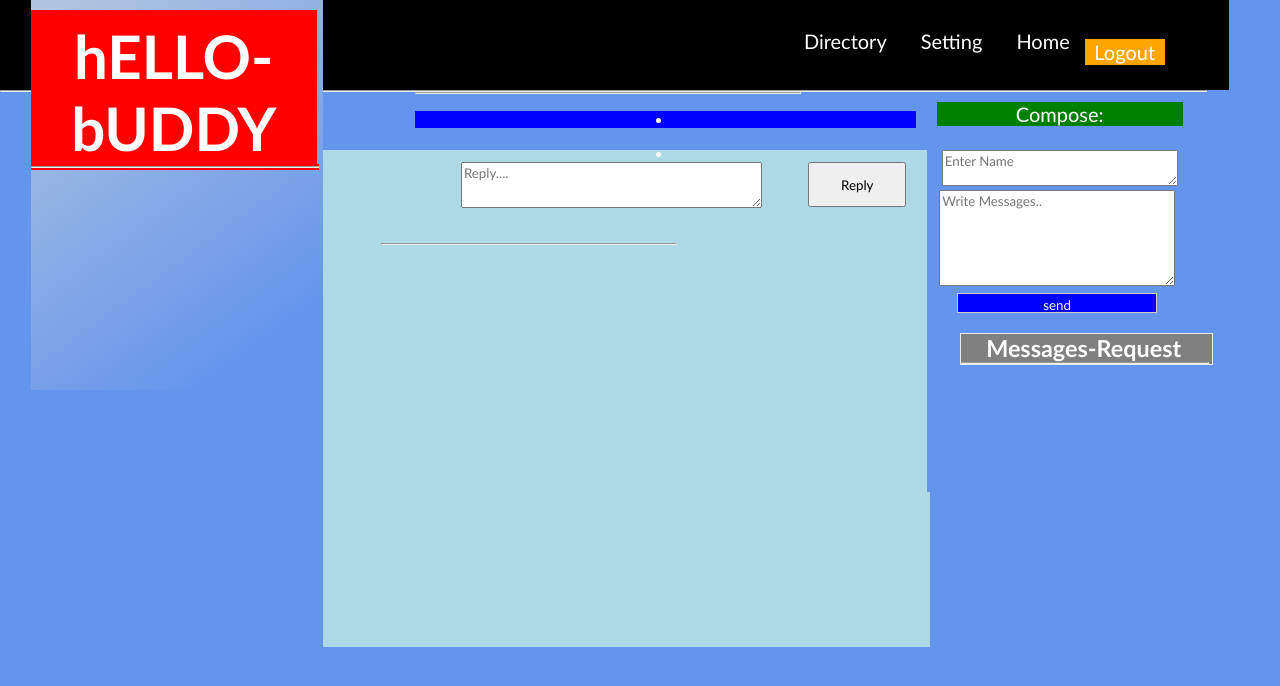
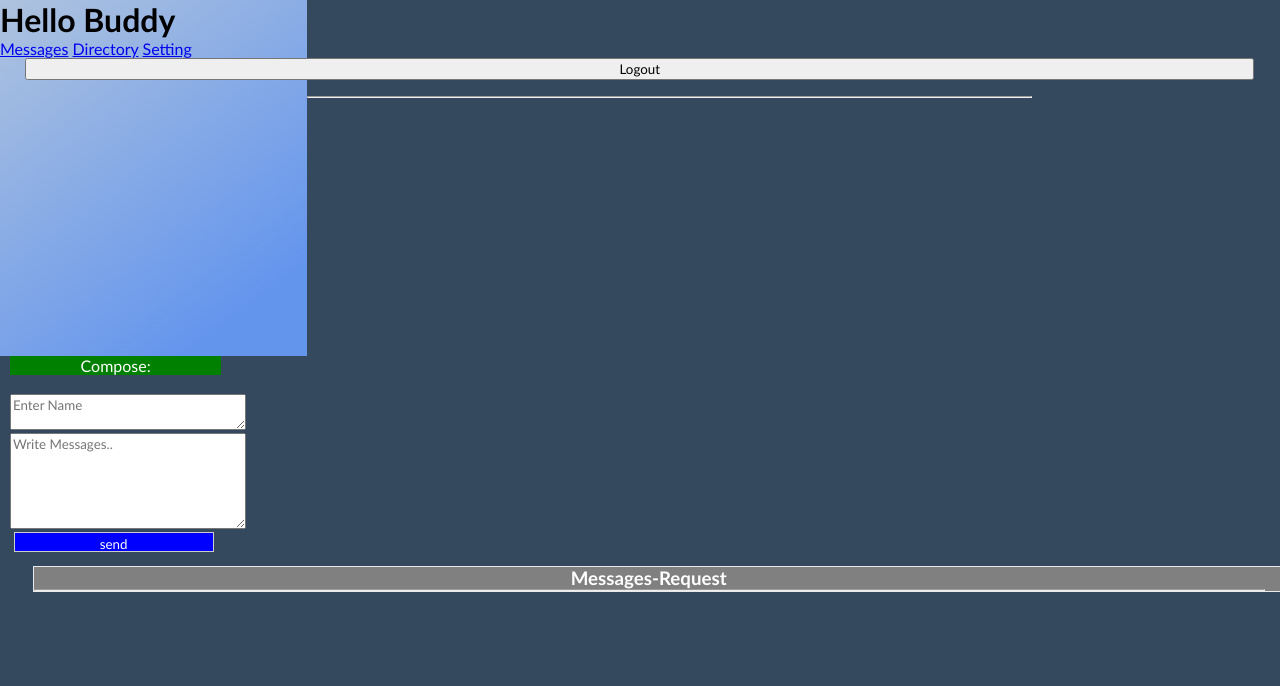
Before and after one commit to sonukedia55/HelloBuddy, a PHP site: page /messages-inbox2.php in a window 1280 px wide. Shown: the top 686 px of the page. Run offline with PHP 8.4, Linux system fonts and the light colour scheme; data that the repository does not hold is empty.

Commit message:
Adding messages frontend

```diff
--- a/messages-inbox2.php
+++ b/messages-inbox2.php
@@ -167,7 +167,6 @@
 		<link rel="stylesheet" href="style4.css" />
 		<style>
 
-}
 				.give_container {
 					height: 30px;
 					float: left;
@@ -229,45 +228,47 @@
 						$("#mennu").hide(00); chhk=0;}
 							});
 				});
-</script><link rel="stylesheet" href="style4.css" />
+		</script>
+		<link rel="stylesheet" href="style4.css" />
 		<link rel="stylesheet" href="stylemess.css" />
 </head>
-<body bgcolor="cornflowerblue" id="container">
-<div id="mennu" style="position:absolute;margin-top:50px;width:50%;">
+
+
+<body bgcolor="#34495E" id="container">
+		<div id="msg_show"  style="position:fixed;height:30px;width:30px;border:solid 2px white;display:none;z-index:6;text-align:center;margin-top:100px;margin-left:93%;font-size:20px;"><?php echo '<a style="color:white;text-decoration:none" href="messages-inbox2.php">'.$msg_count.'</a><input type="hidden" value="'.$msg_count.'" id="msg_but" />';?></div>
+		<div id="mennu" style="position:absolute;margin-top:50px;width:50%;display:none;">
 			<ul >
-	<li><a href="directory2.php" style="color:white;text-decoration:none;border:none;">Directory</a></li>
-	<li ><a href="setting.php" style="color:white;text-decoration:none;">Setting</a></li>
-	<li><a href="index.php" style="color:white;text-decoration:none;">Home</a></li>
+				<li><a href="messages-inbox2.php" style="color:white;text-decoration:none;border:none;">Messages</a></li>
+				<li ><a href="directory2.php" style="color:white;text-decoration:none;">Directory</a></li>
+				<li><a href="setting.php" style="color:white;text-decoration:none;">Setting</a></li>
 				<li style="padding:0px"><form method="post" align="center" action="login2.php"><input type="submit" style="width:100%;height:70px;background-color:black;color:white;font-size:20px;"name="Logout" value="Logout"/></form></li>
-</ul></div>
-<div class="header">
-	<div style="height:100%;width:20%;float:left;">
-	<img id="menuicon" style="height:100%;width:100%;float:left;" src="menu.png"/></div><div style="text-align:center;font-size:40px;float:left;width:80%;color:white;">hELLO bUDDY</div>
+			</ul>
 		</div>
-<div class="top1">
-	....<form method="post" align="center" action="login2.php"><input type="submit" style="width:80px;"name="Logout" value="Logout"/></form>
+
+
+			<div class="headingi">
+						<h1 >Hello Buddy</h1>
+			</div>
+			<div class="heading2">
+				<a href="messages-inbox2.php">Messages</a>
 				<a href="directory2.php">Directory</a>
 				<a href="setting.php">Setting</a>
-	<a href="index.php">Home</a>
+			</div>
 
+
+							<form method="post" align="right" action="login2.php" style="position:fixed;z-index:40;"><input type="submit"  id="logoutbu" name="Logout" value="Logout"/></form>
+
+
+	<div class="total" style="float:left; width:100%;">
+
+		<div class="left1">
+
+			<div class="hell" style="padding-left:20px;"><?php echo $p;?></div>
 
 
 		</div>
 
-		<hr>
-		<div class="head1">
-			<div class="left1">
-
-							<h1 align="center" style="margin-top:20px; background-color:red;padding-top:10px; font-size:60px;">hELLO-bUDDY</h1><hr color="red"><hr><hr color="red">
-							<br>
-						<div class="hell" style="padding-left:20px;"><?php echo $p;?></div>
-
-			</div>
-			<div id="left4" class="left4"align="center;" ><?php echo $d;?>
-
-			</div>
-			<div id="left3" class="left3" >
-
+		<div class="filling" >
 			<?php
 				$q='';
 				$select=100;
@@ -308,10 +309,9 @@
 				?>
 
 
+		</div>
 
-			</div>
-			<div class="helli" style="padding-left:20px;"><li style="background-color:green;text-decoration:none;list-style:none;text-align:center;color:white;">Conversation:</li><br><?php echo $p;?></div>
-			<div class="right1">
+		<div class="content">
 			<p>
 					<form method="post" align="center" action="messages-inbox2.php" style="padding:10px;">
 						<input name="time" type="hidden" value="<?php echo time(); ?>" />
@@ -334,11 +334,10 @@
 						</p><br>
 						<ul><h3>Messages-Request</h3><hr><?php echo $mysend;?></ul>
 					</form>
-</div></div>
 </div>
-
 		</div>
-
+	</div>
+</div>
 
 </body>
 
```
Lines whose indentation alone changed are shown as unchanged.
